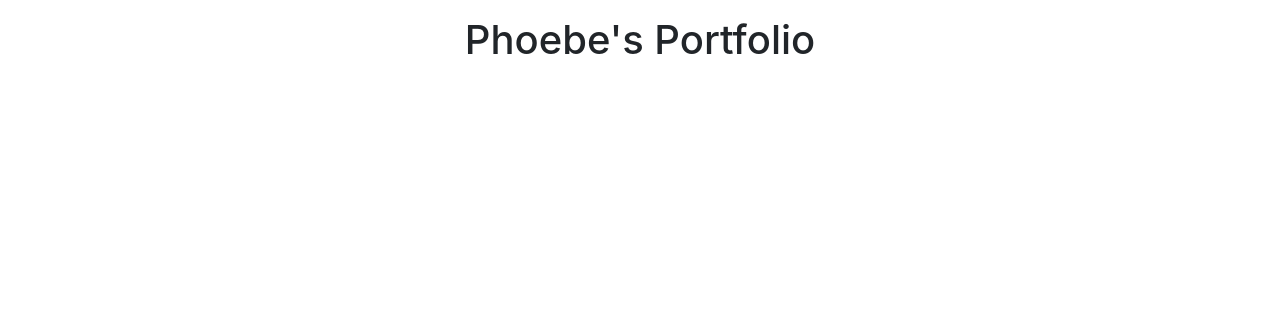
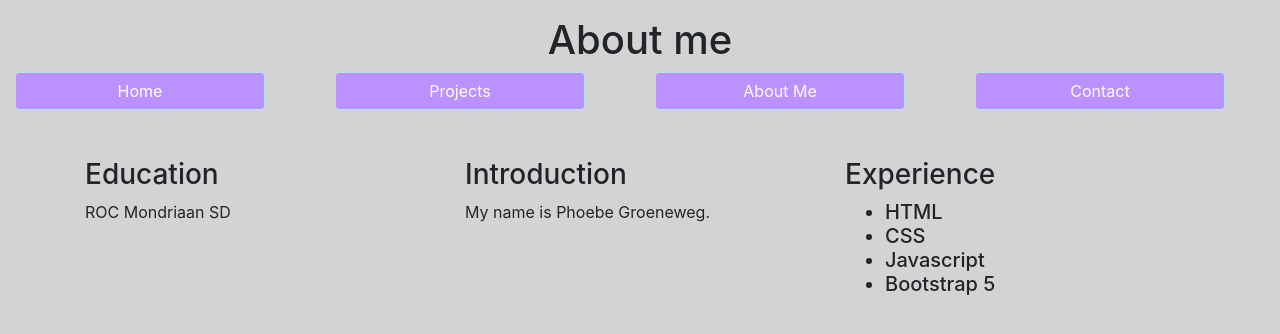
Before and after one commit to PhoebeMeow/PhoebeMeow.github.io, a plain HTML site: page about-me.html in a window 1280 px wide. Drawn offline with nearby package versions, Linux system fonts and the light colour scheme.

Commit message:
I added the nav bar, and info
I have added the nav bar on my about me page and I also added the information about myself, I am most likely to add more information.

```diff
--- a/about-me.html
+++ b/about-me.html
@@ -5,21 +5,64 @@
     <meta http-equiv="X-UA-Compatible" content="IE=edge">
     <meta name="viewport" content="width=device-width, initial-scale=1.0">
     <link rel="stylesheet" href="https://cdn.jsdelivr.net/npm/bootstrap@4.3.1/dist/css/bootstrap.min.css" integrity="sha384-ggOyR0iXCbMQv3Xipma34MD+dH/1fQ784/j6cY/iJTQUOhcWr7x9JvoRxT2MZw1T" crossorigin="anonymous">
-
+    <link rel="stylesheet" href="/css/about-me.css">
     <title>PhoebeMeow's Portfolio</title>
 </head>
 <body>
-    <div class="container">
+    <div class="container-fluid">
         <div class="row">
             <div class="col title">
                 <div class="h1 text-center mt-3">
-                    Phoebe's Portfolio
+                    About me
                 </div>
             </div>
         </div>
+        <div class="row nav">
+            <div class="col">
+                <a href="/index.html">
+                    <div class="btn btn-primary">Home</div>
+                </a>
+            </div>
+            <div class="col">
+                <a href="/projects.html">
+                    <div class="btn btn-primary">Projects</div>
+                </a>
+            </div>
+            <div class="col">
+                <a href="/about-me.html">
+                    <div class="btn btn-primary active">About Me</div>
+                </a>
+            </div>
+            <div class="col">
+                <a href="/contact.html">
+                    <div class="btn btn-primary">Contact</div>
+                </a>
+            </div>
+        </div>
+    </div>
+    <div class="container mt-5">
         <div class="row">
-            <div class="col nav">
-                <a href="/index.html"></a>
+            <div class="col">
+                <div class="h3">Education</div>
+                <p>
+                    ROC Mondriaan SD
+                </p>
+            </div>
+            <div class="col">
+                <div class="h3">Introduction</div>
+                <p>
+                    My name is Phoebe Groeneweg.
+
+                </p>
+            </div>
+            <div class="col">
+                <div class="h3">Experience</div>
+                <ul class="h5">
+                    <li>HTML</li>
+                    <li>CSS</li>
+                    <li>Javascript</li>
+                    <li>Bootstrap 5</li>
+                </ul>
             </div>
         </div>
     </div>
--- /dev/null
+++ b/css/about-me.css
@@ -0,0 +1,9 @@
+body {
+    background-color: lightgrey;
+}
+
+.btn {
+    background-color: #bb91ff !important;
+    border-color: #b6e3f1 !important;
+    width: 250px;
+}
--- a/css/style.css
+++ b/css/style.css
@@ -1,3 +1,7 @@
+body {
+    background-color: lightgrey;
+}
+
 a:hover {
     text-decoration: none;
     color: white;
@@ -14,3 +18,8 @@ a:hover {
 .img {
     margin-right: 20px;
 }
+
+/* .background {
+    background-color: lightgrey;
+    height: 969px;
+} */
```
Also changed, not shown: contact.html (added, +27 -0 lines), css/contact.css (added), css/projects.css (added).
